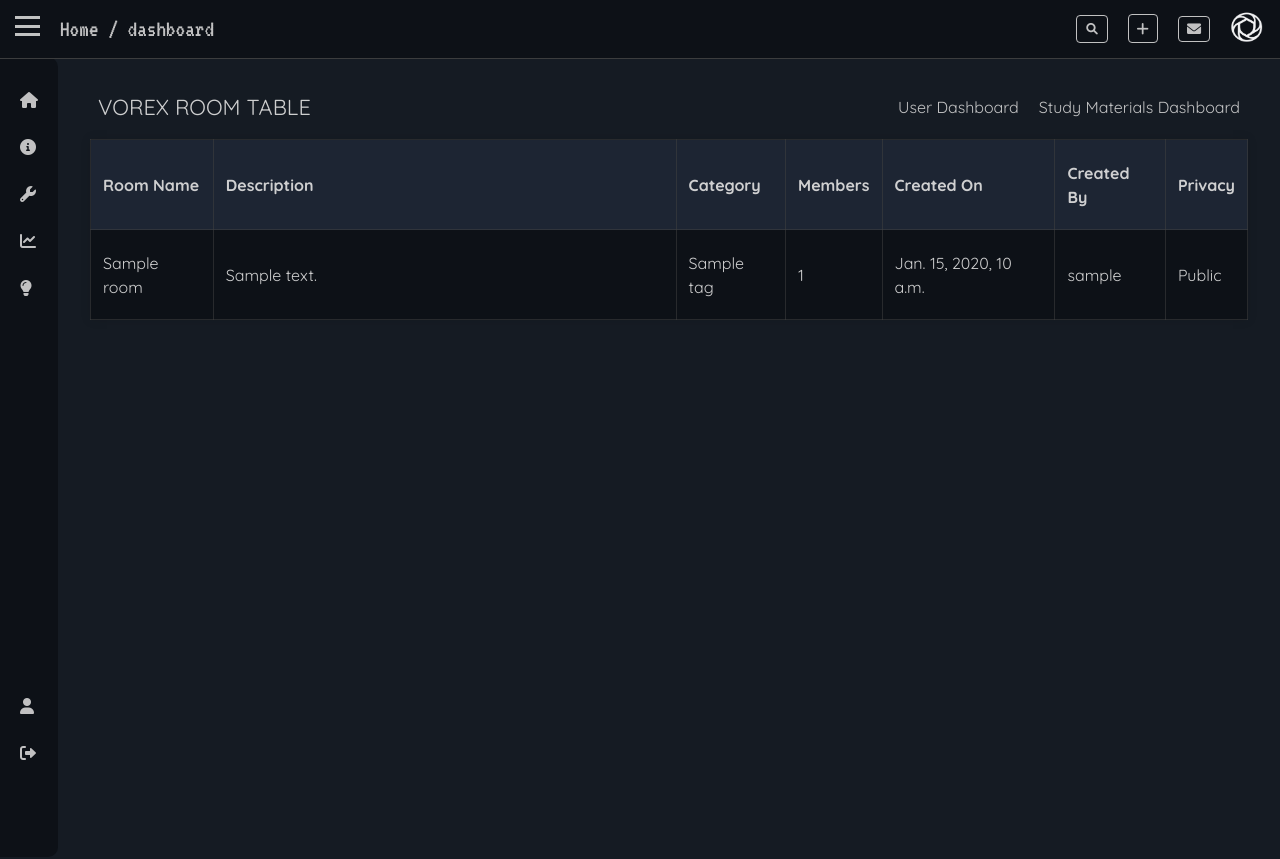
After one commit to charantm7/VOREX-Educational-Web-App, a Django app: page /dashboard/ in a window 1280 px wide. The commit adds this page. Run offline with Django 5.2, Linux system fonts and the light colour scheme; a user stored in the database is signed in; tables that the repository leaves empty hold one stand-in row (values such as "Sample post"); style sheets or scripts are compiled from the project's sources.

Commit message:
added the admin dashboard

```diff
--- /dev/null
+++ b/base/static/css/dashboard.css
@@ -0,0 +1,121 @@
+.quicksand {
+  font-family: "Quicksand", serif;
+  font-optical-sizing: auto;
+  font-style: normal;
+}
+
+:root {
+  --roomborder: #ececec;
+  --roomtext: #d1d1d1;
+  --roomdark: #0d1117;
+  --roomlight: #151b23;
+  --borderbottom: #4e4e4eb9;
+  --borderbottom-1: #43434383;
+  --white: white;
+  --lwhite: #ddddddec;
+  --llwhite: #d3d3d3e8;
+  --room-bottom: #2a2e38;
+  --white: #fff;
+  --black: #000;
+  --bodydark: #151b23;
+  --navdark: #0d1117;
+  --lightBulue: rgb(34, 237, 255);
+  --links: rgb(34, 237, 255);
+}
+
+footer {
+  display: none;
+}
+
+.main-dash {
+  display: flex;
+  flex-direction: column;
+  height: 100vh;
+  padding: 2rem;
+  background: var(--bodydark);
+}
+.main-dash .top {
+  display: flex;
+  justify-content: space-between;
+  align-items: center;
+  padding: 0 0.5rem 1rem 0.5rem;
+  color: var(--lwhite);
+}
+.main-dash .top #back-icon {
+  text-decoration: none;
+  color: var(--lwhite);
+  font-size: 22px;
+}
+.main-dash .top #back-icon:hover {
+  color: white;
+}
+.main-dash .top p {
+  font-size: 1.7vw;
+}
+.main-dash .top-1 {
+  display: flex;
+  gap: 20px;
+}
+.main-dash .top-1 a {
+  text-decoration: none;
+  color: var(--llwhite);
+  transition: 0.2s ease-in-out;
+}
+.main-dash .top-1 a:hover {
+  text-decoration: underline;
+  color: var(--white);
+}
+.main-dash table {
+  width: 100%;
+  background: var(--navdark);
+  box-shadow: 0px 0px 10px rgba(0, 0, 0, 0.1);
+}
+.main-dash tr {
+  height: 90px;
+}
+.main-dash th,
+.main-dash td {
+  padding: 12px;
+  text-align: left;
+  border: 1px solid var(--borderbottom-1);
+  color: var(--lwhite);
+}
+.main-dash th a,
+.main-dash td a {
+  text-decoration: none;
+  color: var(--lwhite);
+  transition: 0.1s ease-in-out;
+}
+.main-dash th a:hover,
+.main-dash td a:hover {
+  text-decoration: underline;
+  color: white;
+}
+.main-dash th {
+  background: rgba(33, 41, 56, 0.848);
+  color: var(--lwhite);
+  cursor: pointer;
+}
+.main-dash .description {
+  width: 40%;
+}
+.main-dash tr:hover {
+  background: rgba(187, 187, 187, 0.0509803922);
+}
+.main-dash .pagination {
+  margin-top: 10px;
+  display: flex;
+  justify-content: center;
+}
+.main-dash .pagination button {
+  padding: 8px 12px;
+  margin: 2px;
+  border: none;
+  background: #007bff;
+  color: white;
+  cursor: pointer;
+}
+.main-dash .pagination button:disabled {
+  background: #ccc;
+  cursor: not-allowed;
+}/*# sourceMappingURL=dashboard.css.map */
--- /dev/null
+++ b/base/static/css/dashboard.scss
@@ -0,0 +1,122 @@
+.quicksand {
+  font-family: "Quicksand", serif;
+  font-optical-sizing: auto;
+  font-style: normal;
+}
+:root {
+  --roomborder: #ececec;
+  --roomtext: #d1d1d1;
+  --roomdark: #0d1117;
+  --roomlight: #151b23;
+  --borderbottom: #4e4e4eb9;
+  --borderbottom-1: #43434383;
+  --white: white;
+  --lwhite: #ddddddec;
+  --llwhite: #d3d3d3e8;
+  --room-bottom: #2a2e38;
+  --white: #fff;
+  --black: #000;
+  --bodydark: #151b23;
+  --navdark: #0d1117;
+  --lightBulue: rgb(34, 237, 255);
+  --links: rgb(34, 237, 255);
+}
+
+footer {
+  display: none;
+}
+.main-dash {
+  display: flex;
+  flex-direction: column;
+  height: 100vh;
+  //   border: 1px solid white;
+  padding: 2rem;
+  background: var(--bodydark);
+
+  .top {
+    display: flex;
+    justify-content: space-between;
+    align-items: center;
+    // border: 1px solid white;
+    padding: 0 0.5rem 1rem 0.5rem;
+    color: var(--lwhite);
+    #back-icon {
+      text-decoration: none;
+      color: var(--lwhite);
+      font-size: 22px;
+    }
+    #back-icon:hover {
+      color: white;
+    }
+    p {
+      font-size: 1.7vw;
+    }
+    &-1 {
+      display: flex;
+      gap: 20px;
+      a {
+        text-decoration: none;
+        color: var(--llwhite);
+        transition: 0.2s ease-in-out;
+      }
+      a:hover {
+        text-decoration: underline;
+        color: var(--white);
+      }
+    }
+  }
+
+  table {
+    width: 100%;
+
+    background: var(--navdark);
+    box-shadow: 0px 0px 10px rgba(0, 0, 0, 0.1);
+  }
+  tr {
+    height: 90px;
+  }
+  th,
+  td {
+    padding: 12px;
+    text-align: left;
+    border: 1px solid var(--borderbottom-1);
+    color: var(--lwhite);
+    a {
+      text-decoration: none;
+      color: var(--lwhite);
+      transition: 0.1s ease-in-out;
+    }
+    a:hover {
+      text-decoration: underline;
+      color: white;
+    }
+  }
+  th {
+    background: rgba(33, 41, 56, 0.848);
+    color: var(--lwhite);
+    cursor: pointer;
+  }
+  .description {
+    width: 40%;
+  }
+  tr:hover {
+    background: #bbbbbb0d;
+  }
+  .pagination {
+    margin-top: 10px;
+    display: flex;
+    justify-content: center;
+  }
+  .pagination button {
+    padding: 8px 12px;
+    margin: 2px;
+    border: none;
+    background: #007bff;
+    color: white;
+    cursor: pointer;
+  }
+  .pagination button:disabled {
+    background: #ccc;
+    cursor: not-allowed;
+  }
+}
--- a/base/static/js/home.js
+++ b/base/static/js/home.js
@@ -10,3 +10,7 @@ function openYourRoom() {
 function openJoinedRoom() {
   window.location.href = "joined-room/";
 }
+
+function OpenDashboard() {
+  window.location.href = "dashboard/";
+}
--- /dev/null
+++ b/base/templates/base/dashboard.html
@@ -0,0 +1,49 @@
+{% extends 'base.html' %}{% load static %} {% block title %}
+<title>Dashboard</title>
+{% endblock %} {% block link %}
+<link rel="stylesheet" href="{% static 'css/dashboard.css' %}" />
+{% endblock %} {% block nav1 %}
+<a href="{% url 'Dashboard' %}">/ dashboard</a>
+{% endblock %} {% block content %}
+<div class="main-dash quicksand">
+  <div class="top">
+    <p class="quicksand">VOREX ROOM TABLE</p>
+    <div class="top-1">
+      <a href="{% url 'User-dashboard' %}">User Dashboard</a>
+      <a href="{% url 'Study-dashboard' %}">Study Materials Dashboard</a>
+    </div>
+  </div>
+  <table>
+    <thead>
+      <tr>
+        <th onclick="sortTable(0)">Room Name</th>
+        <th>Description</th>
+        <th onclick="sortTable(1)">Category</th>
+        <th onclick="sortTable(2)">Members</th>
+        <th onclick="sortTable(3)">Created On</th>
+        <th>Created By</th>
+        <th>Privacy</th>
+      </tr>
+    </thead>
+    <tbody id="tableBody">
+      {% for room in rooms %}
+      <tr>
+        <td>{{room.name}}</td>
+        <td class="description">{{room.description}}</td>
+        {% for tag in room.tags.all %}
+        <td>{{tag.name}}</td>
+        {% endfor %}
+        <td>{{room.member_count}}</td>
+        <td>{{room.created_at}}</td>
+        <td><a href="{% url 'Profile' room.created_by %}">{{room.created_by}}</a></td>
+        {% if room.is_private %}
+        <td>Private</td>
+        {% else %}
+        <td>Public</td>
+        {% endif %}
+      </tr>
+      {% endfor %}
+    </tbody>
+  </table>
+</div>
+{% endblock %}
--- a/base/templates/base/home.html
+++ b/base/templates/base/home.html
@@ -24,6 +24,9 @@
       Your Rooms
     </button>
     <button title="Joied Rooms" onclick="openJoinedRoom()">Joined Rooms</button>
+    {% if request.user.is_superuser %}
+    <button onclick="OpenDashboard()" title="Dashboard">Dashboard</button>
+    {% endif %}
   </div>
   {% endif %}
   <div class="content">
--- a/base/urls.py
+++ b/base/urls.py
@@ -13,7 +13,10 @@ urlpatterns = [
     # your rooms and joined rooms
      path("your-rooms/<str:user_name>/",views.your_room, name='Your-Room'),
     path('joined-room/',views.joined_room, name='Joined-Room'),
-    path('<str:tag_name>/',views.tag, name='Tag'),
+    path('dashboard/',views.dashboard, name='Dashboard'),
+    path('user-dashboard/',views.user_dashboard, name='User-dashboard'),
+    path('study-materials-dashboard/',views.study_material_dashboard, name='Study-dashboard'),
+
 
     # authentication
     path('authentication/',views.auth_page, name='auth_page'),
@@ -26,10 +29,12 @@ urlpatterns = [
     path('update_user/<str:user_tag>/',views.user_update, name='Update-user'),
     path('update_profile/<str:user_tag>/',views.profile_update, name='Update-profile'),
 
+
     # creation, deletion and edition
     path('create_room/',views.create_room, name='Create-room'),
     path('edit_room/<str:room_name>/',views.edit_room, name='Edit-room'),
     path('delete_room/<str:room_name>/',views.delete_room, name='Delete-room'),
+    path('<str:tag_name>/',views.tag, name='Tag'),
 
 
     # join and exit
--- a/base/views.py
+++ b/base/views.py
@@ -534,6 +534,27 @@ def joined_room(request):
     return render(request, 'base/joined_room.html', context)
 
 
+#dashboard
+@login_required(login_url='User_login')
+def dashboard(request):
+    room = Room.objects.all()
+    context = {
+        'rooms':room
+    }
+
+    return render(request, 'base/dashboard.html',context)
+
+def user_dashboard(request):
+    user = User.objects.all()
+    context = {
+        'users': user,
+    }
+    return render(request, 'base/user_dashboard.html', context)
+
+def study_material_dashboard(request):
+    return render(request, 'base/study_material_dashboard.html')
+
+
 # Oauth
 def google_login_redirect(request):
     return redirect("/accounts/google/login/")
```
Also changed, not shown: base/templates/base/user_dashboard.html (added, +49 -0 lines), base/templates/base/study_material_dashboard.html (added), 1 other file.
